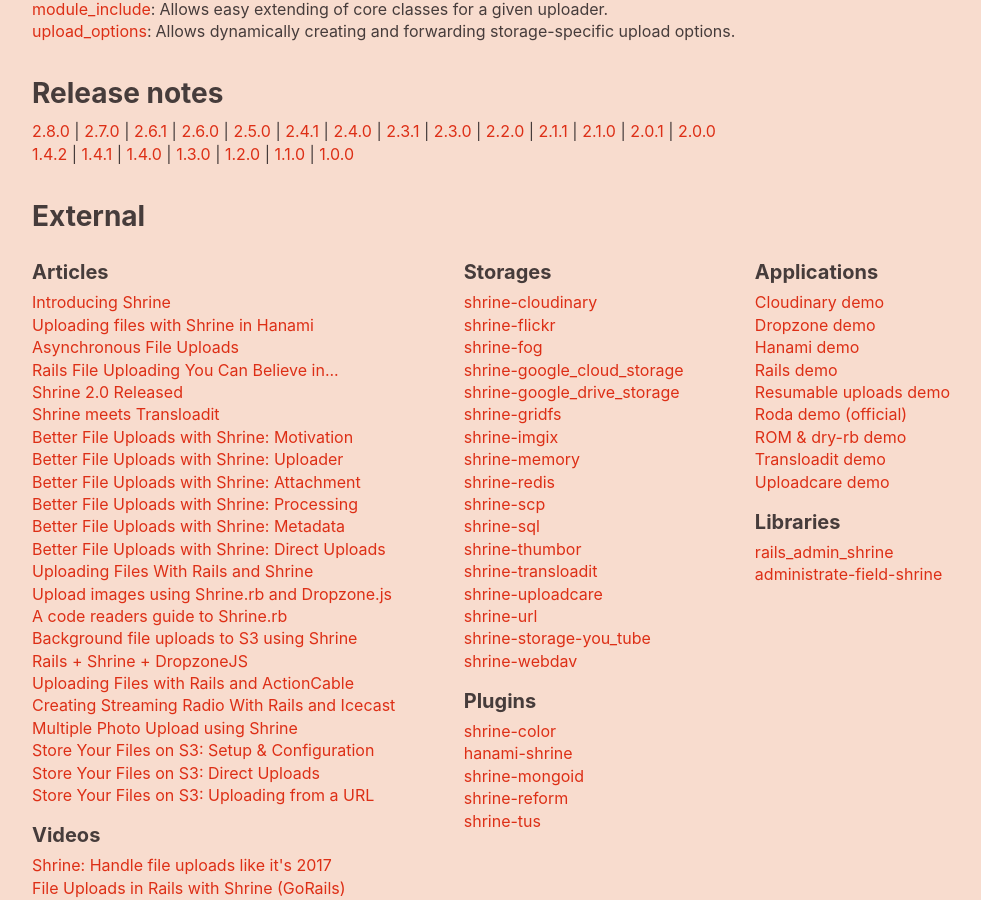
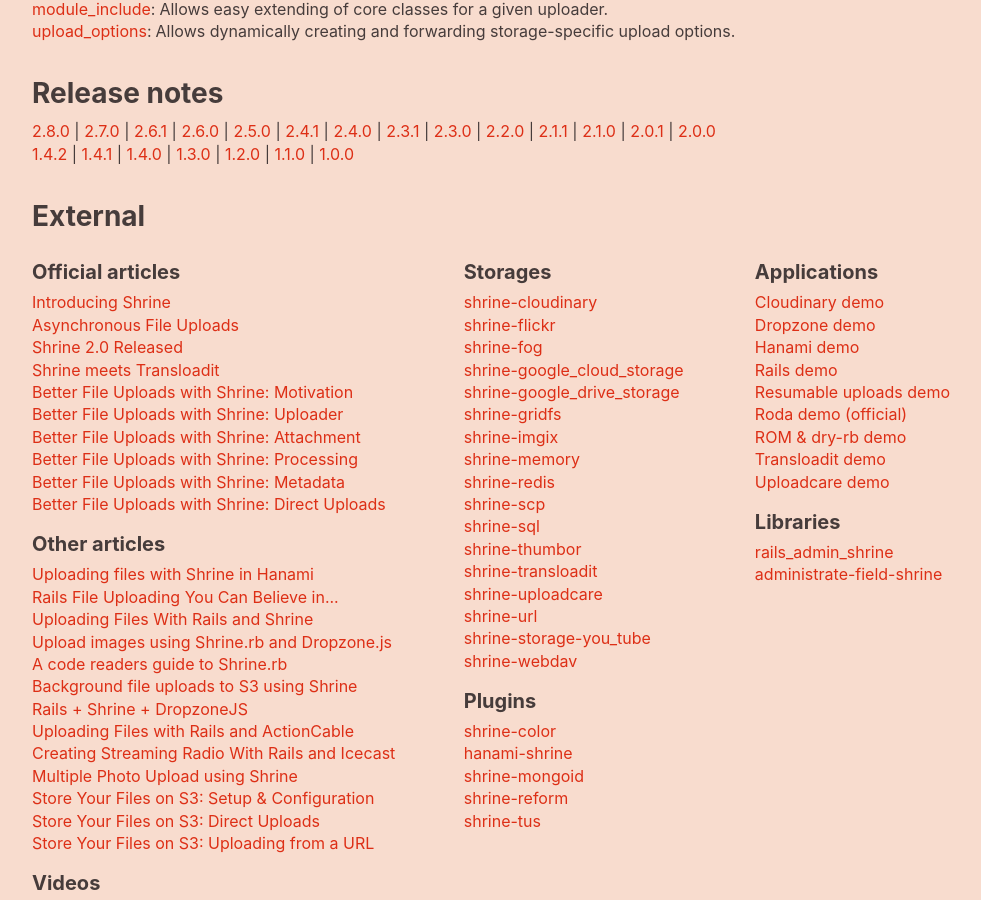
Before and after one commit to avinashcodeer/Romenics, a Jekyll site: the page built from www/index.html, in a window 1280 px wide and 900 px high, scrolled down 1807 px. Shown: the whole window, without its empty margins (106-1087 px from the left). Built offline with Jekyll 4.4.1, drawn with Linux system fonts in a browser that asks for light colours; emoji names are drawn with the system emoji font; some of the changed lines change nothing that is shown.

Commit message:
Separate official articles from other articles

```diff
--- a/www/_data/external.yml
+++ b/www/_data/external.yml
@@ -1,19 +1,13 @@
 -
   -
-    title: Articles
+    title: Official articles
     items:
       -
         name: Introducing Shrine
         url: http://twin.github.io/introducing-shrine
       -
-        name: Uploading files with Shrine in Hanami
-        url: http://katafrakt.me/2016/02/04/shrine-hanami-uploads/
-      -
         name: Asynchronous File Uploads
         url: http://twin.github.io/file-uploads-asynchronous-world
-      -
-        name: Rails File Uploading You Can Believe in...
-        url: http://www.sitepoint.com/rails-file-uploading-you-can-believe-in-with-shrine/
       -
         name: Shrine 2.0 Released
         url: https://twin.github.io/shrine-2-0-released/
@@ -38,6 +32,15 @@
       -
         name: "Better File Uploads with Shrine: Direct Uploads"
         url: https://twin.github.io/better-file-uploads-with-shrine-direct-uploads/
+  -
+    title: Other articles
+    items:
+      -
+        name: Uploading files with Shrine in Hanami
+        url: http://katafrakt.me/2016/02/04/shrine-hanami-uploads/
+      -
+        name: Rails File Uploading You Can Believe in...
+        url: http://www.sitepoint.com/rails-file-uploading-you-can-believe-in-with-shrine/
       -
         name: Uploading Files With Rails and Shrine
         url: https://code.tutsplus.com/tutorials/uploading-files-with-rails-and-shrine--cms-27596
```
